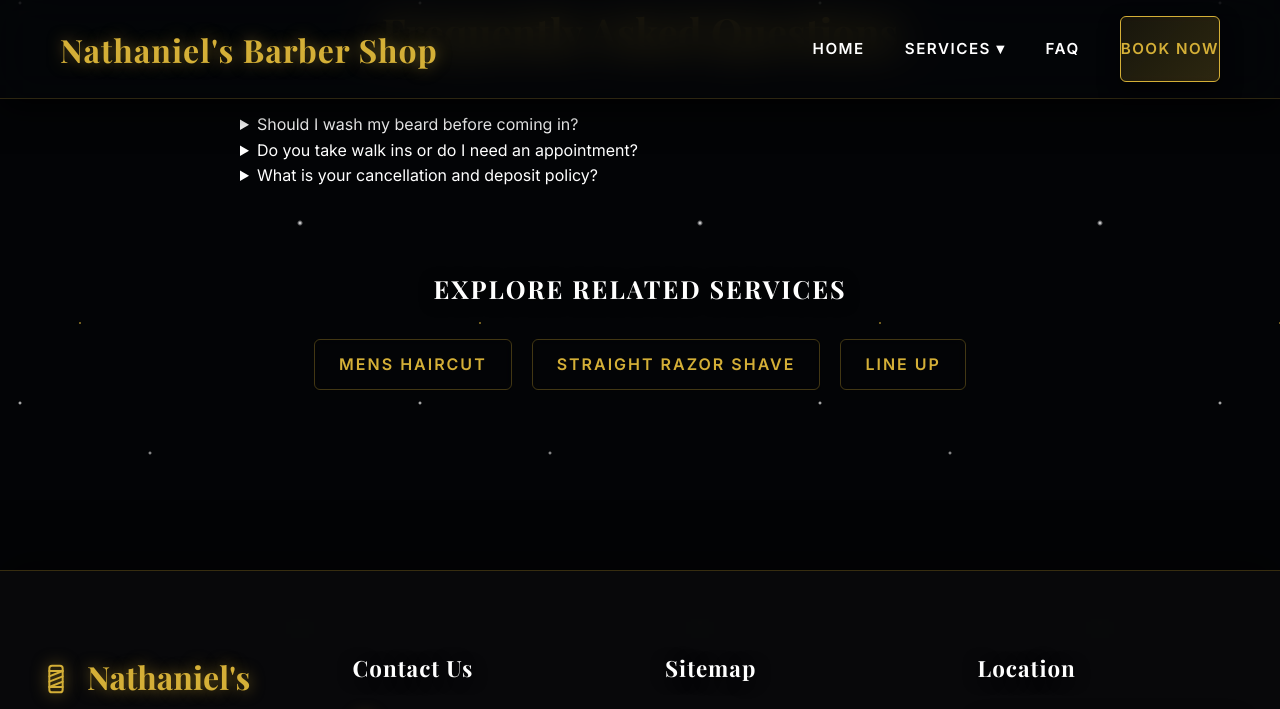
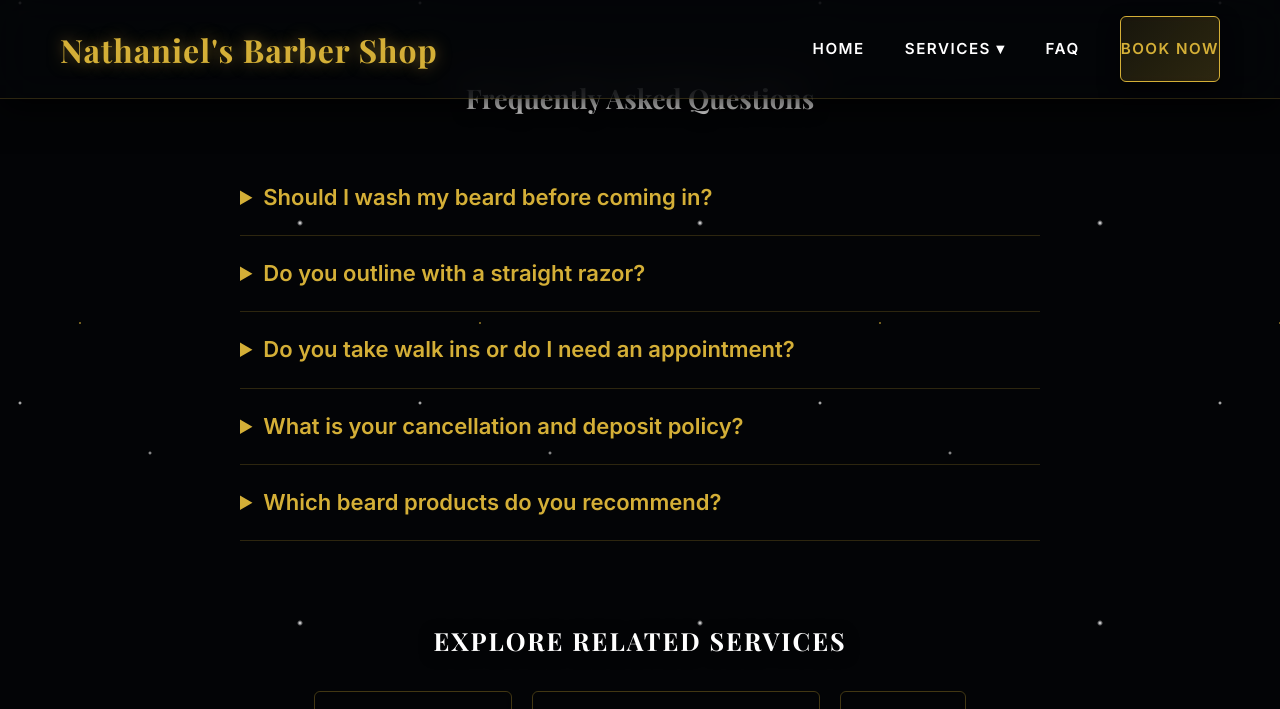
Before and after one commit to YourOnlineSquad/nathaniels-barber-shop, a Jekyll site: the page built from services/beard-trim.md, in a window 1280 px wide and 900 px high, scrolled down 2994 px, cut to the strip 0-709 px from the top of the window. Built offline with Jekyll 4.4.1, drawn with Linux system fonts in a browser that asks for light colours; some web fonts are replaced; some of the changed text lies outside the part shown.

Commit message:
Update beard-trim.md

```diff
--- a/services/beard-trim.md
+++ b/services/beard-trim.md
@@ -4,71 +4,71 @@ title: Beard Trim in Sioux Falls SD | Nathaniel’s Barber Shop
 ---
 
 <header class="hero-cinematic">
-  <div class="container">
+  <div class="container" style="max-width: 1000px; padding: 0 20px;">
     <span class="eyebrow-text">Signature Grooming</span>
-    <h1 class="hero-title">Beard Trim in Sioux Falls,SD</h1>
+    <h1 class="hero-title" style="font-size: clamp(3rem, 6vw, 4.5rem);">Beard Trim</h1>
     <div class="accent-line"></div>
-    <p class="hero-subtitle">Expert sculpting and conditioning for the perfect beard in Sioux Falls SD. Elevate your facial hair from unruly to undeniably sharp with our master barbers.</p>
+    <p class="hero-subtitle" style="font-size: 20px; max-width: 800px; margin: 0 auto;">Expert sculpting and conditioning for the perfect beard in Sioux Falls SD. Elevate your facial hair from unruly to undeniably sharp with our master barbers.</p>
   </div>
 </header>
 
-<section class="section">
-  <div class="container" style="text-align: center;">
+<section class="section" style="padding-top: 20px;">
+  <div class="container" style="max-width: 1100px; text-align: center; padding: 0 20px;">
 
-    <div class="glass-container" style="overflow: hidden; margin: 0 auto 60px; max-width: 900px; padding: 0;">
+    <div style="border-radius: 12px; overflow: hidden; border: 1px solid var(--border-glow); box-shadow: 0 20px 40px rgba(0,0,0,0.5); margin: 0 auto 60px; max-width: 900px;">
       <img src="https://images.unsplash.com/photo-1622286342621-4bd786c2447c?auto=format&fit=crop&w=1200&q=80" alt="Master barber performing a luxury beard trim and sculpting service in Sioux Falls SD" style="width: 100%; height: auto; display: block; object-fit: cover; aspect-ratio: 16/9;">
     </div>
 
-    <p class="section-text" style="margin: 0 auto 60px; max-width: 900px;">
+    <p style="color: var(--text-muted); font-size: 20px; line-height: 1.8; margin: 0 auto 60px; max-width: 900px;">
       A great beard requires meticulous maintenance and an expert eye for detail. At Nathaniels Barber Shop we reject the quick trim approach. We use precise techniques to sculpt define and condition your beard so that it perfectly complements your unique facial structure and daily lifestyle.
     </p>
 
-    <div class="gold-divider"></div>
+    <div style="width: 80px; height: 2px; background: var(--accent-gold); margin: 0 auto 60px;"></div>
 
-    <h3 class="section-title">What Is Included</h3>
+    <h3 style="color: var(--text-light); margin-bottom: 50px; font-size: 27px;">What Is Included</h3>
 
-    <div class="card-grid" style="margin-bottom: 80px; text-align: left;">
+    <div style="display: grid; grid-template-columns: repeat(auto-fit, minmax(280px, 1fr)); gap: 30px; margin-bottom: 80px; text-align: left;">
 
-      <div class="glass-card">
-        <svg style="width: 45px; height: 45px; margin-bottom: 20px;" viewBox="0 0 24 24" stroke-width="1.5" stroke-linecap="round" stroke-linejoin="round" fill="none">
+      <div style="background: rgba(10, 12, 18, 0.6); border: 1px solid var(--border-glow); border-radius: 12px; padding: 40px 30px; transform: translateY(0); transition: all 0.3s ease; box-shadow: 0 10px 30px rgba(0,0,0,0.5);" onmouseover="this.style.transform='translateY(-10px)'; this.style.boxShadow='0 20px 40px rgba(212, 175, 55, 0.4)'; this.style.borderColor='var(--accent-gold)';" onmouseout="this.style.transform='translateY(0)'; this.style.boxShadow='0 10px 30px rgba(0,0,0,0.5)'; this.style.borderColor='var(--border-glow)';">
+        <svg style="width: 45px; height: 45px; stroke: var(--accent-gold); fill: none; margin-bottom: 20px; filter: drop-shadow(0 0 10px rgba(212, 175, 55, 0.6));" viewBox="0 0 24 24" stroke-width="1.5" stroke-linecap="round" stroke-linejoin="round">
           <path d="M14.5 4h5v5"/><path d="M19.5 4 14 9.5"/><path d="M9.5 20h-5v-5"/><path d="M4.5 20 10 14.5"/><circle cx="12" cy="12" r="2.5"/>
         </svg>
-        <h4 style="color: var(--text-light); font-size: 22px; margin-bottom: 15px;">Custom Sculpting</h4>
-        <p class="section-text" style="font-size: 18px;">Detailed shear and clipper work designed to remove unnecessary bulk shape the beard and tame any stubborn flyaways for a highly structured appearance.</p>
+        <p style="font-size: 22px; margin-bottom: 15px; line-height: 1.6;"><strong style="color: var(--text-light);">Custom Sculpting</strong></p>
+        <p style="font-size: 18px; color: var(--text-muted); line-height: 1.6;">Detailed shear and clipper work designed to remove unnecessary bulk shape the beard and tame any stubborn flyaways for a highly structured appearance.</p>
       </div>
 
-      <div class="glass-card">
-        <svg style="width: 45px; height: 45px; margin-bottom: 20px;" viewBox="0 0 24 24" stroke-width="1.5" stroke-linecap="round" stroke-linejoin="round" fill="none">
+      <div style="background: rgba(10, 12, 18, 0.6); border: 1px solid var(--border-glow); border-radius: 12px; padding: 40px 30px; transform: translateY(0); transition: all 0.3s ease; box-shadow: 0 10px 30px rgba(0,0,0,0.5);" onmouseover="this.style.transform='translateY(-10px)'; this.style.boxShadow='0 20px 40px rgba(212, 175, 55, 0.4)'; this.style.borderColor='var(--accent-gold)';" onmouseout="this.style.transform='translateY(0)'; this.style.boxShadow='0 10px 30px rgba(0,0,0,0.5)'; this.style.borderColor='var(--border-glow)';">
+        <svg style="width: 45px; height: 45px; stroke: var(--accent-gold); fill: none; margin-bottom: 20px; filter: drop-shadow(0 0 10px rgba(212, 175, 55, 0.6));" viewBox="0 0 24 24" stroke-width="1.5" stroke-linecap="round" stroke-linejoin="round">
           <path d="M4 19V5a2 2 0 0 1 2-2h13.4a.5.5 0 0 1 .49.6l-2.11 10.55A2 2 0 0 1 16 16H6.5"/><path d="M4 19a2 2 0 0 0 2 2h14"/><path d="M12 7h.01"/><path d="M12 11h.01"/>
         </svg>
-        <h4 style="color: var(--text-light); font-size: 22px; margin-bottom: 15px;">Precision Detailing</h4>
-        <p class="section-text" style="font-size: 18px;">Traditional straight razor detailing along the cheeks and neckline. This creates a crisp clean contrast that immediately elevates the entire shape of the beard.</p>
+        <p style="font-size: 22px; margin-bottom: 15px; line-height: 1.6;"><strong style="color: var(--text-light);">Precision Detailing</strong></p>
+        <p style="font-size: 18px; color: var(--text-muted); line-height: 1.6;">Traditional straight razor detailing along the cheeks and neckline. This creates a crisp clean contrast that immediately elevates the entire shape of the beard.</p>
       </div>
 
-      <div class="glass-card">
-        <svg style="width: 45px; height: 45px; margin-bottom: 20px;" viewBox="0 0 24 24" stroke-width="1.5" stroke-linecap="round" stroke-linejoin="round" fill="none">
+      <div style="background: rgba(10, 12, 18, 0.6); border: 1px solid var(--border-glow); border-radius: 12px; padding: 40px 30px; transform: translateY(0); transition: all 0.3s ease; box-shadow: 0 10px 30px rgba(0,0,0,0.5);" onmouseover="this.style.transform='translateY(-10px)'; this.style.boxShadow='0 20px 40px rgba(212, 175, 55, 0.4)'; this.style.borderColor='var(--accent-gold)';" onmouseout="this.style.transform='translateY(0)'; this.style.boxShadow='0 10px 30px rgba(0,0,0,0.5)'; this.style.borderColor='var(--border-glow)';">
+        <svg style="width: 45px; height: 45px; stroke: var(--accent-gold); fill: none; margin-bottom: 20px; filter: drop-shadow(0 0 10px rgba(212, 175, 55, 0.6));" viewBox="0 0 24 24" stroke-width="1.5" stroke-linecap="round" stroke-linejoin="round">
           <path d="M12 22a7 7 0 0 0 7-7c0-2-1-3.9-3-5.5s-3.5-4-4-6.5c-.5 2.5-2 4.9-4 6.5C6 11.1 5 13 5 15a7 7 0 0 0 7 7z"/>
         </svg>
-        <h4 style="color: var(--text-light); font-size: 22px; margin-bottom: 15px;">Premium Conditioning</h4>
-        <p class="section-text" style="font-size: 18px;">We finish with the application of high end beard oils and balms to hydrate the skin underneath soften the facial hair and leave a refined sophisticated scent.</p>
+        <p style="font-size: 22px; margin-bottom: 15px; line-height: 1.6;"><strong style="color: var(--text-light);">Premium Conditioning</strong></p>
+        <p style="font-size: 18px; color: var(--text-muted); line-height: 1.6;">We finish with the application of high end beard oils and balms to hydrate the skin underneath soften the facial hair and leave a refined sophisticated scent.</p>
       </div>
 
     </div>
 
-    <div style="display: grid; grid-template-columns: repeat(auto-fit, minmax(320px, 1fr)); gap: 60px; margin-bottom: 100px; text-align: left; align-items: center;">
+    <div style="display: grid; grid-template-columns: repeat(auto-fit, minmax(320px, 1fr)); gap: 60px; margin-bottom: 100px; text-align: left; align-items: center; padding: 0 10px;">
 
-      <div class="glass-container" style="overflow: hidden; padding: 0;">
+      <div style="border-radius: 12px; overflow: hidden; border: 1px solid var(--border-glow); box-shadow: 0 20px 40px rgba(0,0,0,0.6);">
         <img src="https://images.unsplash.com/photo-1599351431202-1e0f0137899a?auto=format&fit=crop&w=800&q=80" alt="Master barber detailing a perfect beard fade in Sioux Falls SD" style="width: 100%; height: auto; display: block; object-fit: cover; aspect-ratio: 4/5;">
       </div>
 
       <div>
         <h3 style="color: var(--accent-gold); margin-bottom: 20px; font-size: 27px;">The Assessment</h3>
-        <p class="section-text" style="margin-bottom: 40px;">
+        <p style="color: var(--text-muted); font-size: 20px; line-height: 1.6; margin-bottom: 40px;">
           Before any cutting begins we analyze your beard growth patterns and discuss your ideal length. We ensure the final shape fits your daily lifestyle perfectly whether you sport a short corporate stubble or a full dense lumberjack beard right here in Sioux Falls.
         </p>
 
         <h3 style="color: var(--accent-gold); margin-bottom: 20px; font-size: 27px;">The Unrushed Experience</h3>
-        <p class="section-text">
+        <p style="color: var(--text-muted); font-size: 20px; line-height: 1.6;">
           Beard grooming is a true art form that requires patience and a steady hand. By choosing our shop you are trusting a professional who understands the nuances of facial hair. We take the dedicated time needed to get every single angle flawless.
         </p>
       </div>
@@ -80,23 +80,33 @@ title: Beard Trim in Sioux Falls SD | Nathaniel’s Barber Shop
       <a href="https://www.styleseat.com/m/v/nathanielsbarbershop?utm_source=google&utm_medium=reserve" target="_blank" rel="noopener noreferrer" class="btn-primary">Reserve Your Chair Now</a>
     </div>
 
-    <h3 class="section-title">Frequently Asked Questions</h3>
+    <h3 style="color: var(--text-light); margin-bottom: 40px; font-size: 27px;">Frequently Asked Questions</h3>
 
     <div style="max-width: 800px; margin: 0 auto 80px; text-align: left;">
 
-      <details class="faq-details">
-        <summary class="faq-summary">Should I wash my beard before coming in?</summary>
-        <p class="faq-answer">Yes we highly recommend washing your beard before your appointment. Clean hair lays in its natural state allowing the barber to make the most accurate structural cuts and assessments.</p>
+      <details style="border-bottom: 1px solid rgba(212, 175, 55, 0.2); padding: 20px 0;">
+        <summary style="font-size: 22px; color: var(--accent-gold); font-weight: 600; cursor: pointer; outline: none;">Should I wash my beard before coming in?</summary>
+        <p style="color: var(--text-muted); font-size: 20px; line-height: 1.6; margin-top: 15px; margin-bottom: 0;">Yes we highly recommend washing your beard before your appointment. Clean hair lays in its natural state allowing the barber to make the most accurate structural cuts and assessments.</p>
       </details>
 
-      <details class="faq-details">
-        <summary class="faq-summary">Do you take walk ins or do I need an appointment?</summary>
-        <p class="faq-answer">Nathaniel operates strictly by appointment only. Because he is a solo barber working in his own private physical location this ensures every client receives unhurried and undivided attention without waiting in a crowded lobby.</p>
+      <details style="border-bottom: 1px solid rgba(212, 175, 55, 0.2); padding: 20px 0;">
+        <summary style="font-size: 22px; color: var(--accent-gold); font-weight: 600; cursor: pointer; outline: none;">Do you outline with a straight razor?</summary>
+        <p style="color: var(--text-muted); font-size: 20px; line-height: 1.6; margin-top: 15px; margin-bottom: 0;">Absolutely. Every premium beard grooming service includes traditional straight razor detailing along the cheeks and neckline to create the sharpest possible contrast.</p>
       </details>
 
-      <details class="faq-details">
-        <summary class="faq-summary">What is your cancellation and deposit policy?</summary>
-        <p class="faq-answer">We require a deposit to secure your booking. If you cannot make your appointment we kindly ask for over twenty four hours of notice. Without ample notification we lose vital revenue for that specific time slot so the deposit will be retained.</p>
+      <details style="border-bottom: 1px solid rgba(212, 175, 55, 0.2); padding: 20px 0;">
+        <summary style="font-size: 22px; color: var(--accent-gold); font-weight: 600; cursor: pointer; outline: none;">Do you take walk ins or do I need an appointment?</summary>
+        <p style="color: var(--text-muted); font-size: 20px; line-height: 1.6; margin-top: 15px; margin-bottom: 0;">Nathaniel operates strictly by appointment only. Because he is a solo barber working in his own private physical location this ensures every client receives unhurried and undivided attention without waiting in a crowded lobby.</p>
+      </details>
+
+      <details style="border-bottom: 1px solid rgba(212, 175, 55, 0.2); padding: 20px 0;">
+        <summary style="font-size: 22px; color: var(--accent-gold); font-weight: 600; cursor: pointer; outline: none;">What is your cancellation and deposit policy?</summary>
+        <p style="color: var(--text-muted); font-size: 20px; line-height: 1.6; margin-top: 15px; margin-bottom: 0;">We require a deposit to secure your booking. If you cannot make your appointment we kindly ask for over twenty four hours of notice. Without ample notification we lose vital revenue for that specific time slot so the deposit will be retained.</p>
+      </details>
+
+      <details style="border-bottom: 1px solid rgba(212, 175, 55, 0.2); padding: 20px 0;">
+        <summary style="font-size: 22px; color: var(--accent-gold); font-weight: 600; cursor: pointer; outline: none;">Which beard products do you recommend?</summary>
+        <p style="color: var(--text-muted); font-size: 20px; line-height: 1.6; margin-top: 15px; margin-bottom: 0;">We recommend high-quality, natural beard oils to hydrate the skin underneath and balms to provide structure and hold to the hair. We will apply premium products during your service and recommend the best options for your specific hair type.</p>
       </details>
 
     </div>
```
